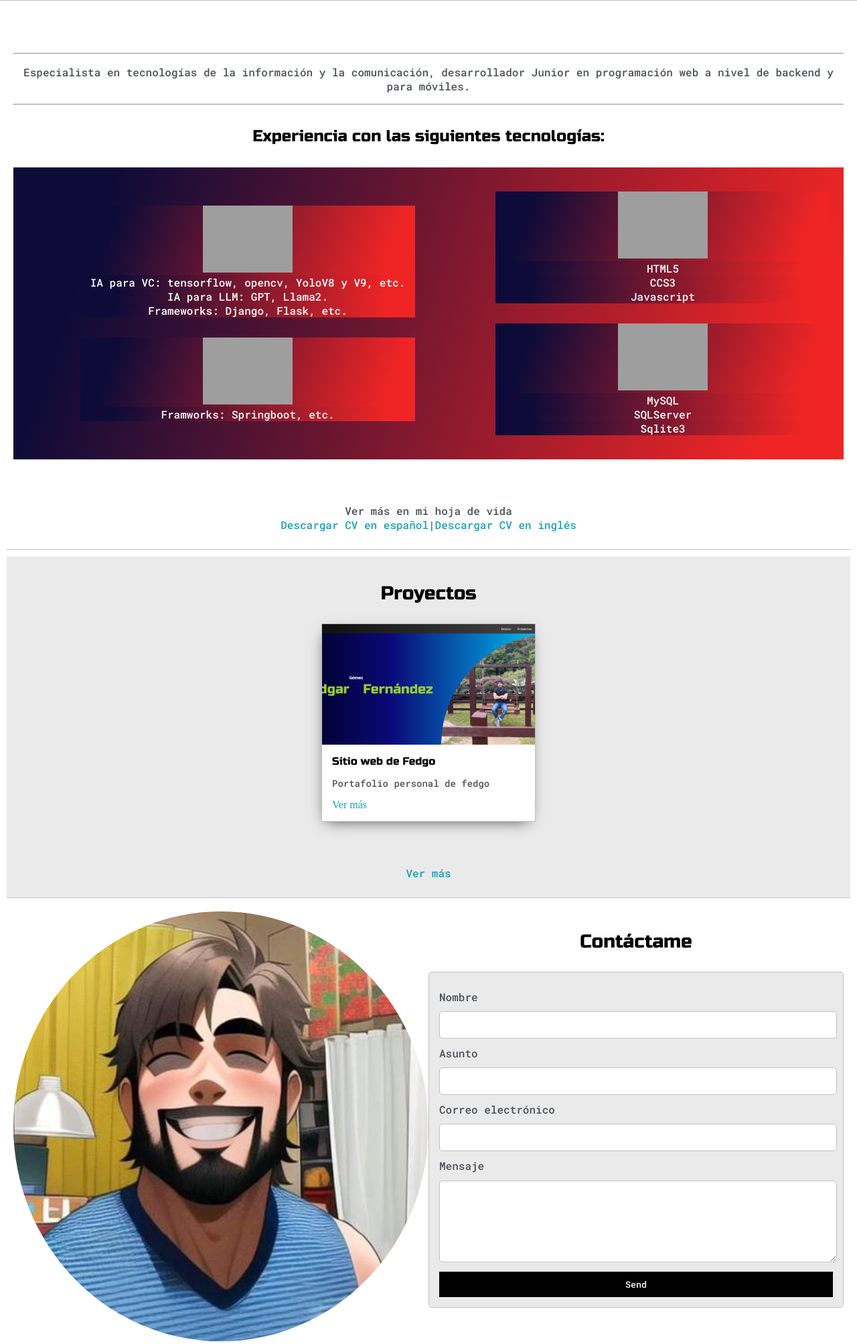
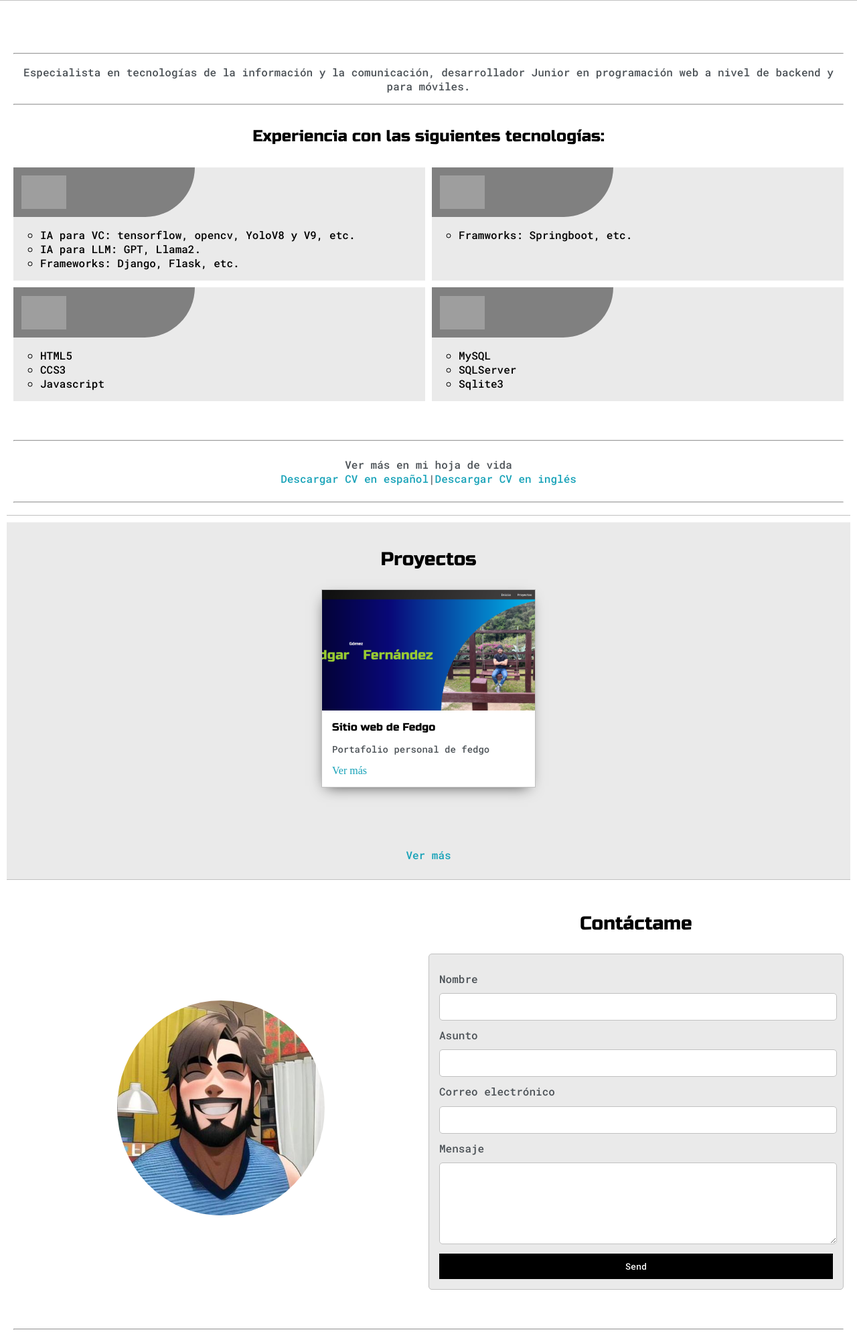
Before and after one commit to Fedgo29/django_personal_website, a Django app: page / in a window 1280 px wide. Shown: the part 750-2757 px from the top of the page at 67% size. Run offline with Django 5.2, Linux system fonts and the light colour scheme; data comes from the database, SQL or seed files in the repository; both versions use the stored data as it was after the commit; grey boxes are pictures that could not be loaded.

Commit message:
Update 28/03/2024

```diff
--- a/fedgo/base/templates/base/index.html
+++ b/fedgo/base/templates/base/index.html
@@ -39,51 +39,53 @@
 					<p>Especialista en tecnologías de la información y la comunicación, desarrollador Junior en programación web a nivel de backend y para móviles.</p>
 					<hr>
 					<h4>Experiencia con las siguientes tecnologías: </h4>
-					<div id="skills">
-						<ol>
+					<div class="skills-container">
+						<div class="skill-item">
+							<div class="skill-item-header">
+								<img src="https://www.python.org/static/img/python-logo@2x.png" alt="">
+							</div>
 							<ul>
-								<li>
-									<ul>
-										<li><img src="https://www.python.org/static/img/python-logo@2x.png" alt=""></li>
 								<li>IA para VC: tensorflow, opencv, YoloV8 y V9, etc.</li>
 								<li>IA para LLM: GPT, Llama2.</li>
 								<li>Frameworks: Django, Flask, etc.</li>
 							</ul>
-								</li>
-								<li>
+						</div>
+						<div class="skill-item">
+							<div class="skill-item-header">
+								<img src="https://cdn.iconscout.com/icon/free/png-256/free-java-60-1174953.png" alt="">
+							</div>
 							<ul>
-										<li><img src="https://cdn.iconscout.com/icon/free/png-256/free-java-60-1174953.png" alt=""></li>
 								<li>Framworks: Springboot, etc.</li>
 							</ul>
-								</li>
-							</ul>
-						</ol>
-						<ol>
+						</div>
+						<div class="skill-item">
+							<div class="skill-item-header">
+								<img src="https://cdn-icons-png.flaticon.com/512/9414/9414296.png" alt="">
+							</div>
 							<ul>
-								<li>
-									<ul>
-										<li><img src="https://cdn-icons-png.flaticon.com/512/9414/9414296.png" alt=""></li>
 								<li>HTML5</li>
 								<li>CCS3</li>
 								<li>Javascript</li>
 							</ul>
-								</li>
-								<li>
+						</div>
+						<div class="skill-item">
+							<div class="skill-item-header">
+								<img src="https://static-00.iconduck.com/assets.00/sql-database-generic-icon-1521x2048-d0vdpxpg.png" alt="">
+							</div>
 							<ul>
-										<li><img src="https://static-00.iconduck.com/assets.00/sql-database-generic-icon-1521x2048-d0vdpxpg.png" alt=""></li>
 								<li>MySQL</li>
 								<li>SQLServer</li>
 								<li>Sqlite3</li>
 							</ul>
-								</li>
-							</ul>
-						</ol>
 						</div>
 					</div>
 				</div>
+			</div>
+			<hr>
 			<div class="cv_panel">
 				<p>Ver más en mi hoja de vida <br><a target="_blank" href="{% static '/documents/CV_Edgar_Gómez.pdf' %}">Descargar CV en español</a>|<a target="_blank" href="{% static '/documents/CV_Edgar_Gómez_eng.pdf' %}">Descargar CV en inglés</a></p>
 			</div>
+			<hr>
 		</div>
 	</section>
 	<section class="s3" id="projects">
@@ -114,7 +116,7 @@
 				<div class="comic-img">
 					<img src="{% static 'images/fedgo2.jpeg'%}" alt="">
 				</div>
-				<div>
+				<div class="contact-form">
 					<h3 style="text-align: center; ">Contáctame</h3>
 					<form id="contact-form" method="POST" action="{% url 'send_email' %}">
 						{% csrf_token %}
--- a/fedgo/base/templates/base/posts.html
+++ b/fedgo/base/templates/base/posts.html
@@ -12,7 +12,7 @@
                         <div class="post-preview">
                             <h6 class="post-title">{{post.headline}}</h6>
                             <p class="post-intro">{{post.sub_headline}}</p>
-                            <a href="{% url 'post' post.id %}">Read More</a>
+                            <a href="{% url 'post' post.id %}">Ver más</a>
                             <hr>
                             {% for tag in post.tags.all %}
                                 <span class="tag">{{ tag }}</span>
--- a/fedgo/static/css/default.css
+++ b/fedgo/static/css/default.css
@@ -205,8 +205,8 @@ h6 { font-size: 16px;}
 }
 
 .about-wrapper{
-	display: grid;
-	grid-template-columns: repeat(auto-fit, minmax(320px, 1fr));
+	display: inline-flexbox;
+	/*grid-template-columns: repeat(1, minmax(320px, 1fr));*/
 	padding-bottom: 50px;
 	padding-top: 50px;
 	gap:100px;
@@ -216,28 +216,45 @@ h6 { font-size: 16px;}
 	text-align: center;
 }
 
-#skills{
+.skills-container{
 	display: grid;
-	grid-template-columns: 1fr 1fr;
+	grid-template-columns: repeat(2, 1fr);
 	grid-template-rows: 1fr;
+	gap: 10px;
+	height: 100%;
 	justify-content: space-evenly;
-	background: var(--skillsColors);
-	align-items: center;
+	/*background: red; var(--skillsColors);*/
+	vertical-align: center;
 }
 
-#skills img{
-	height: 100px;
-	width: auto;
+.skill-item {
+	background-color: var(--mainColor);/*var(--previewShadow);*/
+	text-align: left;
+	margin: 0;
+	padding: 0;
 }
 
-#skills ol ul li ul{
-	margin: 10px;
-	padding: 10px;
+.skill-item ul {
+	list-style-type: circle;
+	text-align: left;
 }
 
-#skills ol ul li ul li{
-	color: white;
-	background: var(--skillsColors);
+.skill-item ul li {
+	color: var(--mainText);
+}
+
+.skill-item-header {
+	height: 50px;
+	width: 40%;
+	margin: 0;
+	padding: 2%;
+	background: gray;
+	border-bottom-right-radius: 500px;
+}
+
+.skill-item-header img {
+	height: 100%;
+	width: auto;
 }
 
 .social-links{
@@ -263,6 +280,7 @@ h6 { font-size: 16px;}
 .post-wrapper{
 	display: grid;
 	grid-template-columns: repeat(auto-fit, 320px);
+	grid-template-rows: repeat(auto-fit, 320px);
 	gap:20px;
 	justify-content: center;
 	padding-bottom: 50px;
@@ -354,14 +372,16 @@ h6 { font-size: 16px;}
 /*Contact-container*/
 .contact-container {
 	display: grid;
-	grid-template-columns: 1fr 1fr;
+	grid-template-columns: repeat(2, 1fr);
 	grid-template-rows: 1fr;
-	align-items: center;
+	place-items: center;
+	margin: 0;
+	padding: 0;
 }
-.contact-container .comic-img {
-	height: 100%;
-	width: 100%;
-	align-items: center;
+.comic-img {
+	display: inline-block;
+	height: 50%;
+	width: 50%;
 }
 
 .comic-img img{
```
Also changed, not shown: other parts of fedgo/static/css/default.css (+152 -72 lines), fedgo/base/templates/base/main.html (+7 -5 lines), fedgo/base/templates/base/post.html (+12 -4 lines), fedgo/db.sqlite3, fedgo/static/images/images/Captura_de_pantalla_106.png (added), fedgo/static/images/images/Captura_de_pantalla_165.png (added), fedgo/static/images/images/Captura_de_pantalla_198.png (added). Lines whose indentation alone changed are shown as unchanged.
